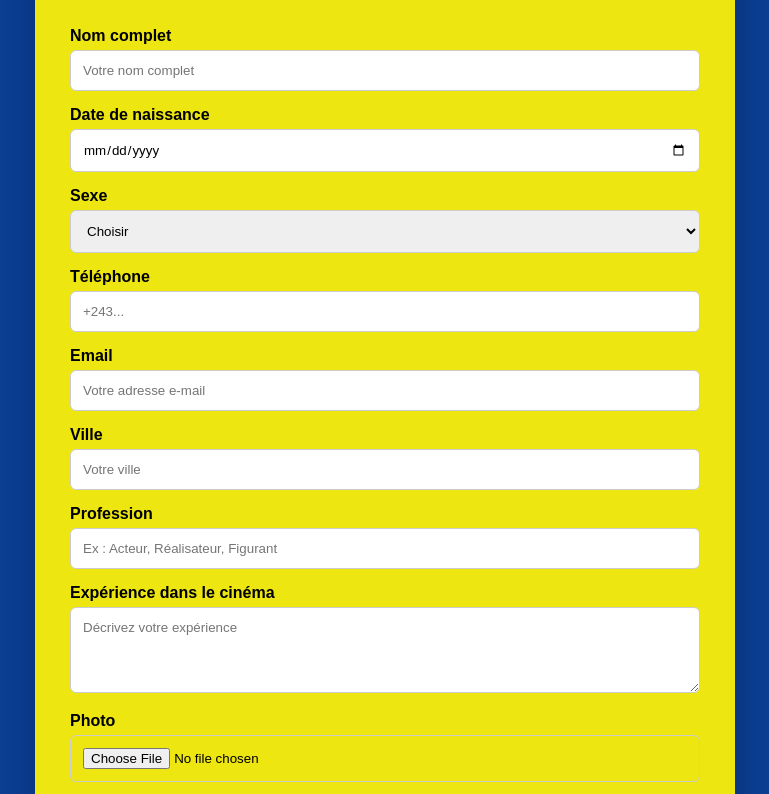
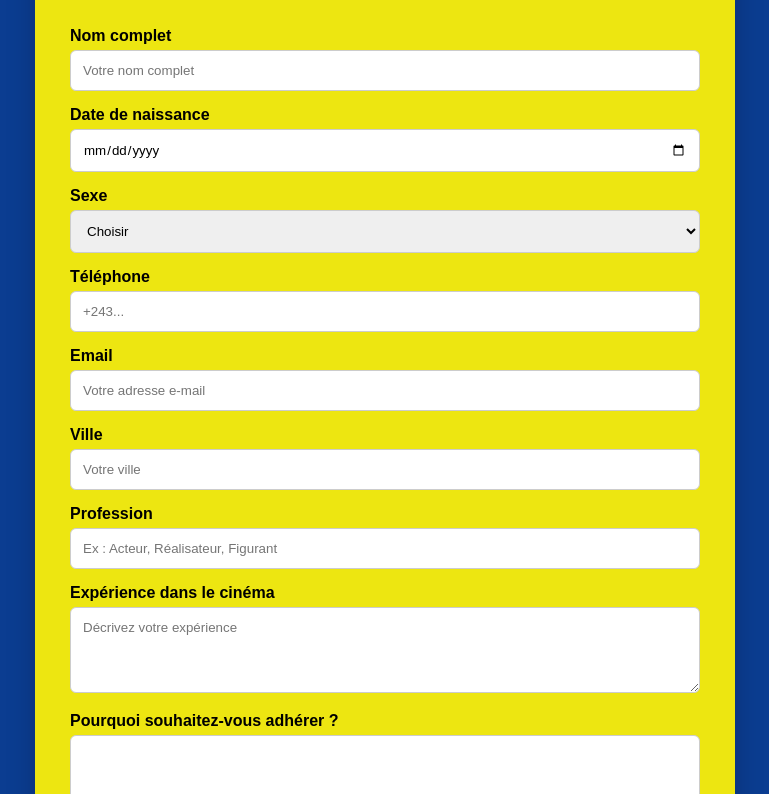
Before and after one commit to juniorkalonji708-sketch/formulaire, a plain HTML site: page index.html in a window 1280 px wide. Shown: the part 143-937 px from the top of the page, without its empty margins (255-1024 px from the left). Drawn offline with Linux system fonts and the light colour scheme.

Commit message:
Suppression du champ photo

```diff
--- a/index.html
+++ b/index.html
@@ -46,8 +46,6 @@
 <label>Expérience dans le cinéma</label>
 <textarea name="experience" rows="4" placeholder="Décrivez votre expérience"></textarea>
 
-<label>Photo</label>
-<input type="file" name="photo" accept="image/*">
 
 <label>Pourquoi souhaitez-vous adhérer ?</label>
 <textarea name="motivation" rows="5"></textarea>
```
